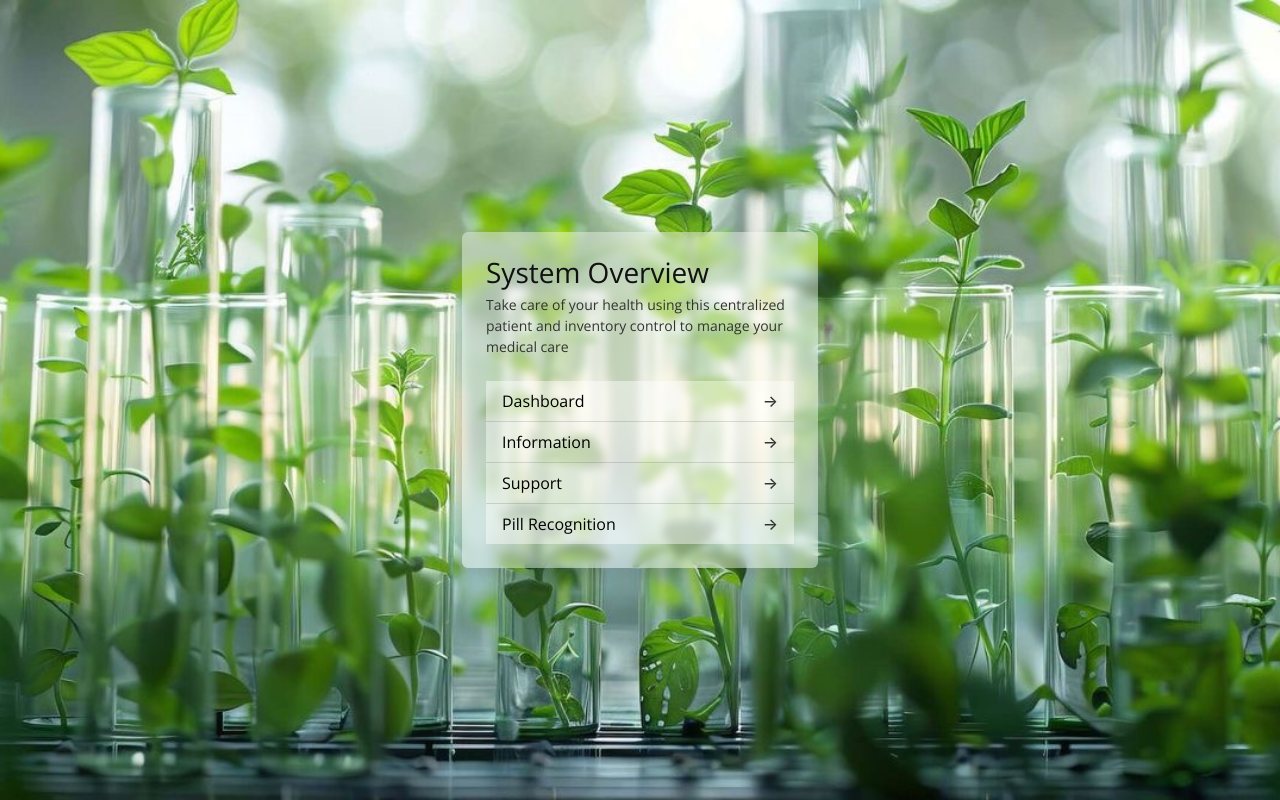
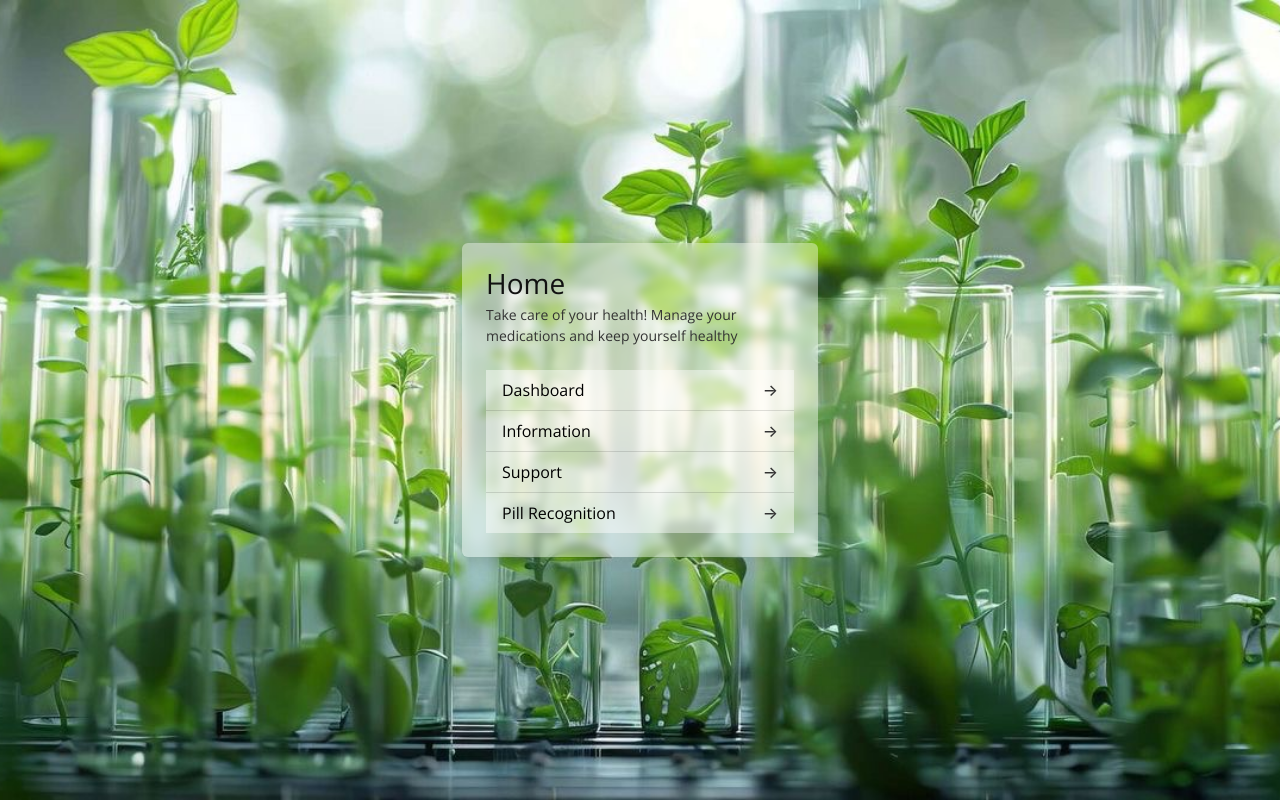
Before and after one commit to EmilioCabrera-Goat/med_inv_manage, a Django app: page / in a window 1280 px wide. Shown: the part 58-858 px from the top of the page. Run offline with Django 5.2, Linux system fonts and the light colour scheme.

Commit message:
Version 1.8 - Menu title change

```diff
--- a/inventory/templates/inventory/index.html
+++ b/inventory/templates/inventory/index.html
@@ -16,9 +16,9 @@
         <div class="card shadow border-0" style="background: rgba(255, 255, 255, 0.4); backdrop-filter: blur(4px);">
         <div class="card-body p-4">
 
-            <h3 class="fw-light mb-1" style="color: #111;">System Overview</h3>
+            <h3 class="fw-light mb-1" style="color: #111;">Home</h3>
             <p class="small mb-4" style="color: #333;">
-            Take care of your health using this centralized patient and inventory control to manage your medical care
+            Take care of your health! Manage your medications and keep yourself healthy
             </p>
 
             <div class="list-group list-group-flush">
```
